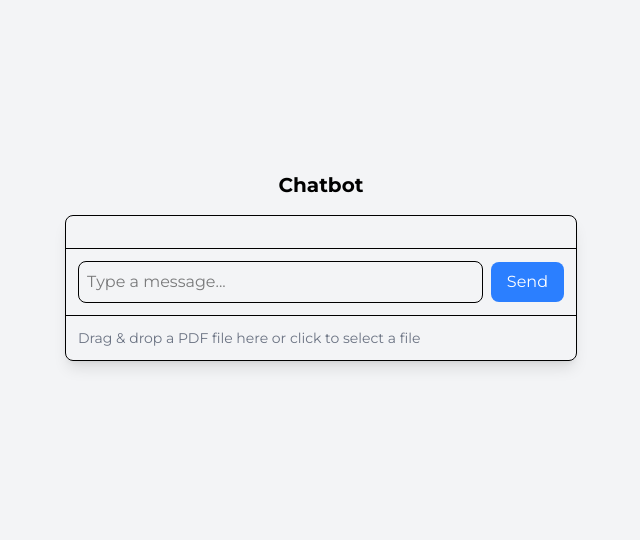
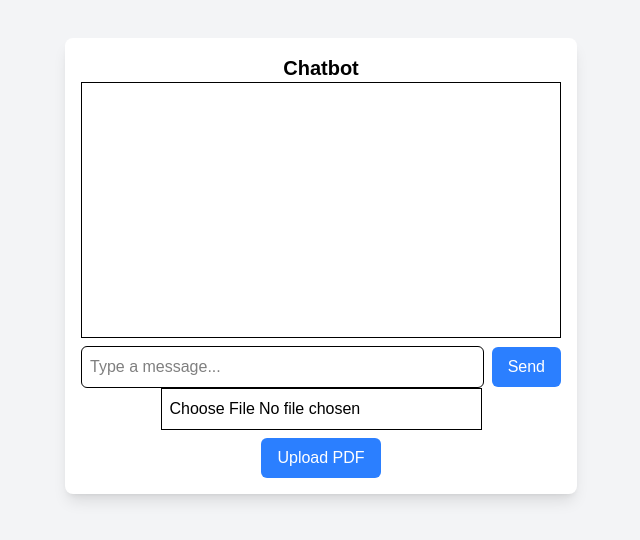
Before and after one commit to rohitroy-github/cohere-ai-chatbot, a React (Vite) app in the folder frontend-vite/: page / in a window 1280 px wide. Shown: the part 134-674 px from the top of the page, without its empty margins (319-959 px from the left). Built offline with nearby package versions, Linux system fonts and the light colour scheme.

Commit message:
add: basic frontend structure [running]

```diff
--- a/frontend-vite/src/App.tsx
+++ b/frontend-vite/src/App.tsx
@@ -1,8 +1,14 @@
+
+
 import React from "react";
-import ChatPage from "./pages/ChatPage";
+import ChatBox from "./component/ChatBox";
 
 const App: React.FC = () => {
-  return <ChatPage />;
+  return (
+    <div className="flex justify-center items-center h-screen bg-gray-100">
+      <ChatBox />
+    </div>
+  );
 };
 
 export default App;
--- /dev/null
+++ b/frontend-vite/src/api/api.ts
@@ -0,0 +1,28 @@
+import axios from "axios";
+
+const API_URL = "http://127.0.0.1:8000"; // Change if backend is running elsewhere
+
+export const sendMessage = async (message: string) => {
+  try {
+    const response = await axios.post(`${API_URL}/chat`, { prompt: message });
+    return response.data.message.content[0].text; // Extract bot response
+  } catch (error) {
+    console.error("Error sending message:", error);
+    return "Error: Unable to communicate with the chatbot.";
+  }
+};
+
+export const uploadPDF = async (file: File) => {
+  const formData = new FormData();
+  formData.append("file", file);
+
+  try {
+    const response = await axios.post(`${API_URL}/upload-pdf`, formData, {
+      headers: { "Content-Type": "multipart/form-data" },
+    });
+    return response.data.message;
+  } catch (error) {
+    console.error("Error uploading PDF:", error);
+    return "Error: Unable to upload the file.";
+  }
+};
--- /dev/null
+++ b/frontend-vite/src/component/ChatBox.tsx
@@ -0,0 +1,47 @@
+import React, { useState } from "react";
+import { sendMessage } from "../api/api";
+import Message from "./Message";
+import FileUpload from "./FileUpload";
+
+const ChatBox: React.FC = () => {
+  const [messages, setMessages] = useState<{ text: string; sender: "user" | "bot" }[]>([]);
+  const [input, setInput] = useState("");
+
+  const handleSend = async () => {
+    if (!input.trim()) return;
+
+    const userMessage = { text: input, sender: "user" as const };
+    setMessages((prev) => [...prev, userMessage]);
+
+    const botResponse = await sendMessage(input);
+    setMessages((prev) => [...prev, { text: botResponse, sender: "bot" as const }]);
+
+    setInput("");
+  };
+
+  return (
+    <div className="w-full max-w-lg mx-auto bg-white shadow-lg rounded-lg p-4">
+      <h1 className="text-xl font-bold text-center">Chatbot</h1>
+      <div className="h-64 overflow-y-auto flex flex-col p-2 border">
+        {messages.map((msg, idx) => (
+          <Message key={idx} text={msg.text} sender={msg.sender} />
+        ))}
+      </div>
+      <div className="flex items-center mt-2">
+        <input
+          type="text"
+          value={input}
+          onChange={(e) => setInput(e.target.value)}
+          placeholder="Type a message..."
+          className="flex-1 border rounded-md p-2"
+        />
+        <button onClick={handleSend} className="bg-blue-500 text-white px-4 py-2 ml-2 rounded-md">
+          Send
+        </button>
+      </div>
+      <FileUpload />
+    </div>
+  );
+};
+
+export default ChatBox;
--- /dev/null
+++ b/frontend-vite/src/component/FileUpload.tsx
@@ -0,0 +1,31 @@
+import React, { useState } from "react";
+import { uploadPDF } from "../api/api";
+
+const FileUpload: React.FC = () => {
+  const [selectedFile, setSelectedFile] = useState<File | null>(null);
+
+  const handleFileChange = (event: React.ChangeEvent<HTMLInputElement>) => {
+    if (event.target.files && event.target.files.length > 0) {
+      setSelectedFile(event.target.files[0]);
+    }
+  };
+
+  const handleUpload = async () => {
+    if (selectedFile) {
+      const response = await uploadPDF(selectedFile);
+      alert(response); // Notify user
+      setSelectedFile(null);
+    }
+  };
+
+  return (
+    <div className="flex flex-col items-center space-y-2">
+      <input type="file" accept="application/pdf" onChange={handleFileChange} className="border p-2" />
+      <button onClick={handleUpload} className="bg-blue-500 text-white px-4 py-2 rounded-md">
+        Upload PDF
+      </button>
+    </div>
+  );
+};
+
+export default FileUpload;
--- /dev/null
+++ b/frontend-vite/src/component/Message.tsx
@@ -0,0 +1,16 @@
+import React from "react";
+
+interface MessageProps {
+  text: string;
+  sender: "user" | "bot";
+}
+
+const Message: React.FC<MessageProps> = ({ text, sender }) => {
+  return (
+    <div className={`p-2 m-1 rounded-lg ${sender === "user" ? "bg-blue-500 text-white self-end" : "bg-gray-300 text-black self-start"}`}>
+      {text}
+    </div>
+  );
+};
+
+export default Message;
--- a/frontend-vite/src/components/ChatBox.tsx
+++ /dev/null
@@ -1,112 +0,0 @@
-import React, { useState } from "react";
-import axios from "axios";
-import { useDropzone, Accept } from "react-dropzone";  // Import Accept from react-dropzone
-import Message from "./Message";
-
-interface ChatMessage {
-  text: string;
-  sender: "user" | "assistant";
-}
-
-const ChatBox: React.FC = () => {
-  const [messages, setMessages] = useState<ChatMessage[]>([]);
-  const [input, setInput] = useState("");
-  const [pdfFile, setPdfFile] = useState<File | null>(null);
-
-  // Handle sending messages
-  const sendMessage = async () => {
-    if (!input.trim() && !pdfFile) return;
-
-    const newUserMessage: ChatMessage = { text: input, sender: "user" };
-    setMessages((prev) => [...prev, newUserMessage]);
-    setInput("");
-
-    const formData = new FormData();
-
-    // If PDF is uploaded, append it to the form data
-    if (pdfFile) {
-      formData.append("file", pdfFile);
-    }
-
-    // Append user input text to the form data
-    if (input.trim()) {
-      formData.append("prompt", input);
-    }
-
-    try {
-      const response = await axios.post("http://127.0.0.1:8000/chat", formData, {
-        headers: {
-          "Content-Type": "multipart/form-data",
-        },
-      });
-
-      const botMessage: ChatMessage = {
-        text: response.data.message.content[0].text,
-        sender: "assistant",
-      };
-      setMessages((prev) => [...prev, botMessage]);
-
-      // Reset the PDF file after sending
-      setPdfFile(null);
-    } catch (error) {
-      console.error("Error sending message:", error);
-    }
-  };
-
-  // Handling the PDF file selection
-  const onDrop = (acceptedFiles: File[]) => {
-    if (acceptedFiles.length > 0) {
-      setPdfFile(acceptedFiles[0]);
-    }
-  };
-
-  const { getRootProps, getInputProps } = useDropzone({
-    accept: ".pdf" as Accept, // Use Accept type explicitly here
-    onDrop,
-  });
-
-  return (
-    <div className="flex flex-col w-full max-w-lg mx-auto border rounded-lg shadow-lg font-montserrat">
-      <div className="flex flex-col flex-grow p-4 overflow-y-auto">
-        {messages.map((msg, index) => (
-          <Message key={index} text={msg.text} sender={msg.sender} />
-        ))}
-      </div>
-      <div className="flex items-center p-3 border-t">
-        {/* Text Input */}
-        <input
-          type="text"
-          className="flex-grow p-2 border rounded-lg"
-          placeholder="Type a message..."
-          value={input}
-          onChange={(e) => setInput(e.target.value)}
-          onKeyDown={(e) => e.key === "Enter" && sendMessage()}
-        />
-        <button className="ml-2 px-4 py-2 bg-blue-500 text-white rounded-lg" onClick={sendMessage}>
-          Send
-        </button>
-      </div>
-
-      {/* PDF File Upload */}
-      <div className="p-3 border-t">
-        <div {...getRootProps()} className="cursor-pointer">
-          <input {...getInputProps()} />
-          <p className="text-sm text-gray-500">Drag & drop a PDF file here or click to select a file</p>
-        </div>
-        {pdfFile && (
-          <div className="mt-2">
-            <p className="text-sm font-semibold">Selected PDF: {pdfFile.name}</p>
-            <button
-              className="mt-2 px-4 py-2 bg-red-500 text-white rounded-lg"
-              onClick={() => setPdfFile(null)} // Clear selected PDF
-            >
-              Remove PDF
-            </button>
-          </div>
-        )}
-      </div>
-    </div>
-  );
-};
-
-export default ChatBox;
--- a/frontend-vite/src/components/Message.tsx
+++ /dev/null
@@ -1,33 +0,0 @@
-import React from "react";
-
-interface MessageProps {
-  text: string;
-  sender: "user" | "assistant";
-  fileUrl?: string; // Optional prop to handle PDF file URL
-}
-
-const Message: React.FC<MessageProps> = ({ text, sender, fileUrl }) => {
-  return (
-    <div className={`font-montserrat flex ${sender === "user" ? "justify-end" : "justify-start"}`}>
-      <div
-        className={`p-3 m-2 max-w-xs rounded-lg ${sender === "user" ? "bg-blue-500 text-white" : "bg-gray-300 text-black"}`}
-      >
-        {/* If there's a file URL (PDF), show a link to the PDF */}
-        {fileUrl ? (
-          <div>
-            <p className="text-sm font-semibold text-blue-500">
-              <a href={fileUrl} target="_blank" rel="noopener noreferrer">
-                Click here to view the PDF
-              </a>
-            </p>
-          </div>
-        ) : null}
-
-        {/* Display the text message */}
-        <p>{text}</p>
-      </div>
-    </div>
-  );
-};
-
-export default Message;
--- a/frontend-vite/src/index.css
+++ b/frontend-vite/src/index.css
@@ -1,7 +1,11 @@
+@import "tailwindcss";
 @import url('https://fonts.googleapis.com/css2?family=Montserrat:ital,wght@0,100..900;1,100..900&display=swap');
-@import "tailwindcss";
-
 
 @theme {
-  --font-montserrat: "Montserrat", sans-serif;
+  --font-montserrat: "Montserrat", "sans-serif";
 }
+
+:root {
+  /* applies to the entire site */
+  font-family: "Montserrat", sans-serif;
+}
--- a/frontend-vite/src/pages/ChatPage.tsx
+++ /dev/null
@@ -1,13 +0,0 @@
-import React from "react";
-import ChatBox from "../components/ChatBox";
-
-const ChatPage: React.FC = () => {
-  return (
-    <div className="flex flex-col items-center justify-center h-screen bg-gray-100">
-      <h1 className="mb-4 text-xl font-bold font-montserrat">Chatbot</h1>
-      <ChatBox />
-    </div>
-  );
-};
-
-export default ChatPage;
--- a/frontend-vite/vite.config.ts
+++ b/frontend-vite/vite.config.ts
@@ -1,7 +1,8 @@
-import { defineConfig } from 'vite'
-import tailwindcss from '@tailwindcss/vite'
+import { defineConfig } from "vite";
+import react from "@vitejs/plugin-react";
+import tailwindcss from "@tailwindcss/vite";
+
+// https://vite.dev/config/
 export default defineConfig({
-  plugins: [
-    tailwindcss(),
-  ],
-})
+  plugins: [tailwindcss(), react()],
+});
```
Also changed, not shown: frontend-vite/package.json (+2 -5 lines), frontend-vite/src/main.tsx (line endings or trailing spaces), 2 other files (tests, documents, lock files or other folders).
